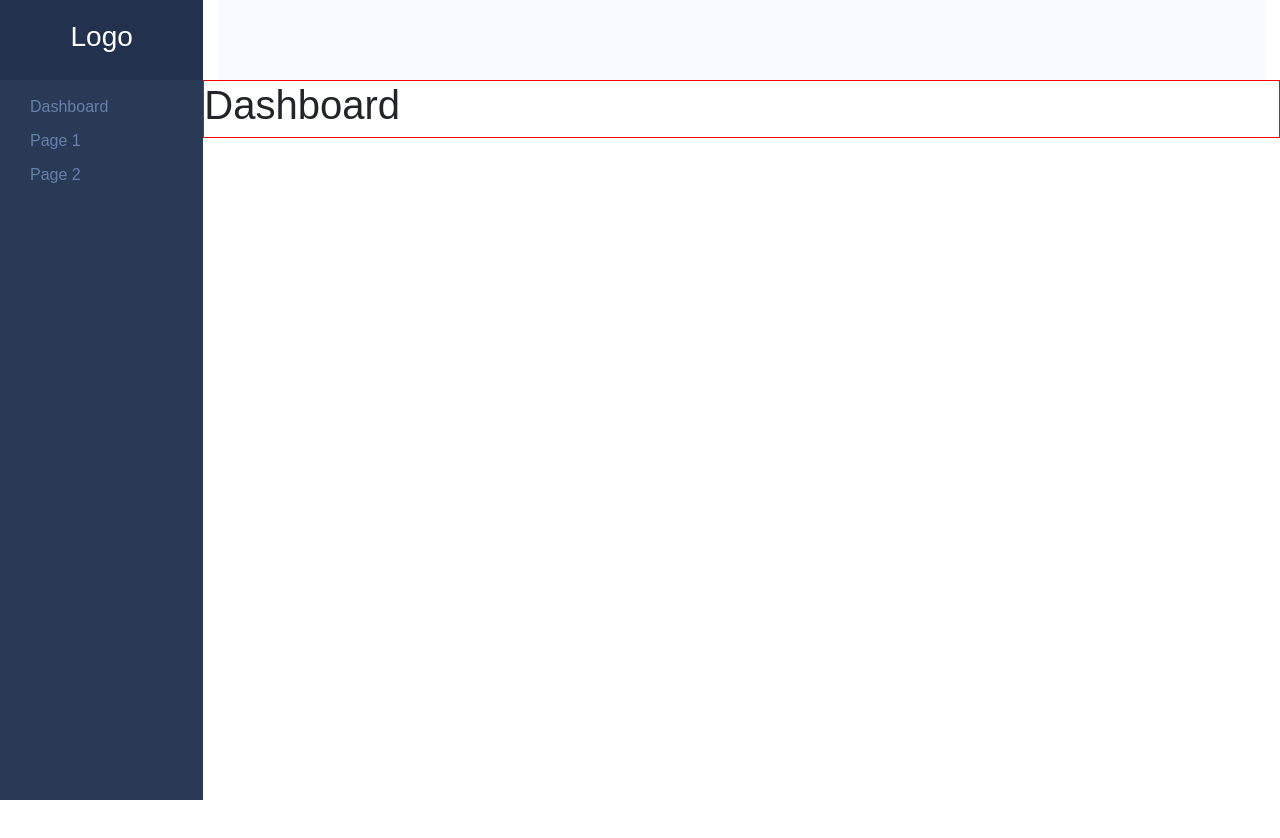
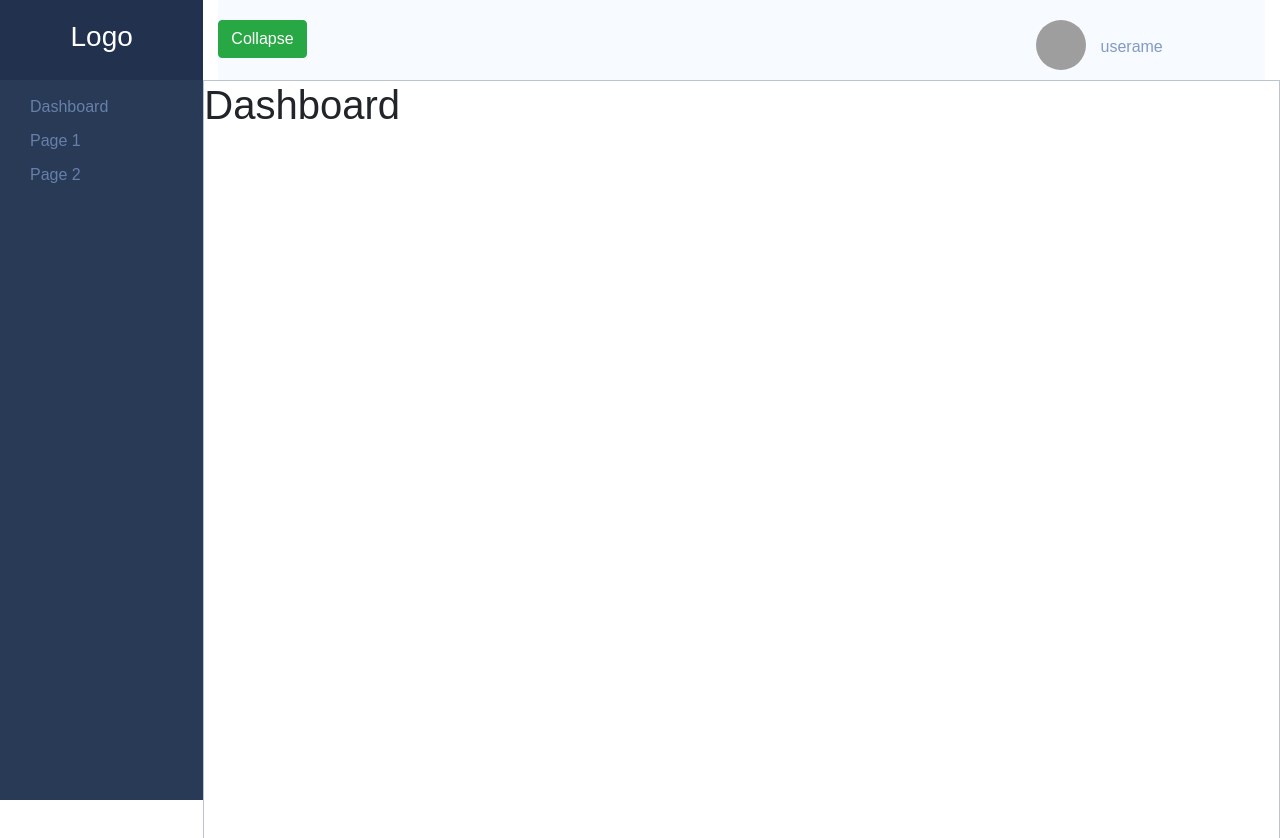
Before and after one commit to yllipetrovci/ylli-petrovci-react-js-boilerplate, a React (Create React App) app: page / in a window 1280 px wide. Shown: the top 838 px of the page. Before the commit the page ends 800 px from the top, so only its background shows below. Built offline with nearby package versions, Linux system fonts and the light colour scheme; grey boxes are pictures that could not be loaded; the HTML template or start-up script is replaced by a standard one.

Commit message:
show user info and img

```diff
--- a/src/components/header.js
+++ b/src/components/header.js
@@ -1,11 +1,22 @@
 import React from 'react';
 import '../styles/header.css';
+import user_img from '../assets/user-avatar.png';
 
 const Header = (props) => {
     return (
-        <div className="header-component">
-            <header className="text-center"></header>
-        </div>
+        <header className="header-component">
+            <div className="row">
+                <div className="col-5">
+                    <button type="button" className="btn btn-success">Collapse</button>
+                </div>
+                <div className="offset-3 col-2 text-right">
+                    <img src={user_img} alt="user-avatar" className="avatar-img rounded-circle" />
+                </div>
+                <div className="pl-0 col-2">
+                    <p className="username-paragraph">userame</p>
+                </div>
+            </div>
+        </header>
     )
 }
 
--- a/src/styles/dashboard.css
+++ b/src/styles/dashboard.css
@@ -1,3 +1,5 @@
 .dashboard-view{
     border:1px solid red;
+    height: 100vh;
+    border: 0.5px solid #BDC4D1;
 }
--- a/src/styles/header.css
+++ b/src/styles/header.css
@@ -1,4 +1,15 @@
 .header-component{
     min-height: 80px;
+    padding-top: 20px;
     background-color:#F7FAFF;
 }
+
+.avatar-img{
+    width: 50px;
+    height: 50px;
+}
+
+.username-paragraph{
+    color:#819AC6;
+    padding-top: 15px;
+}
```
